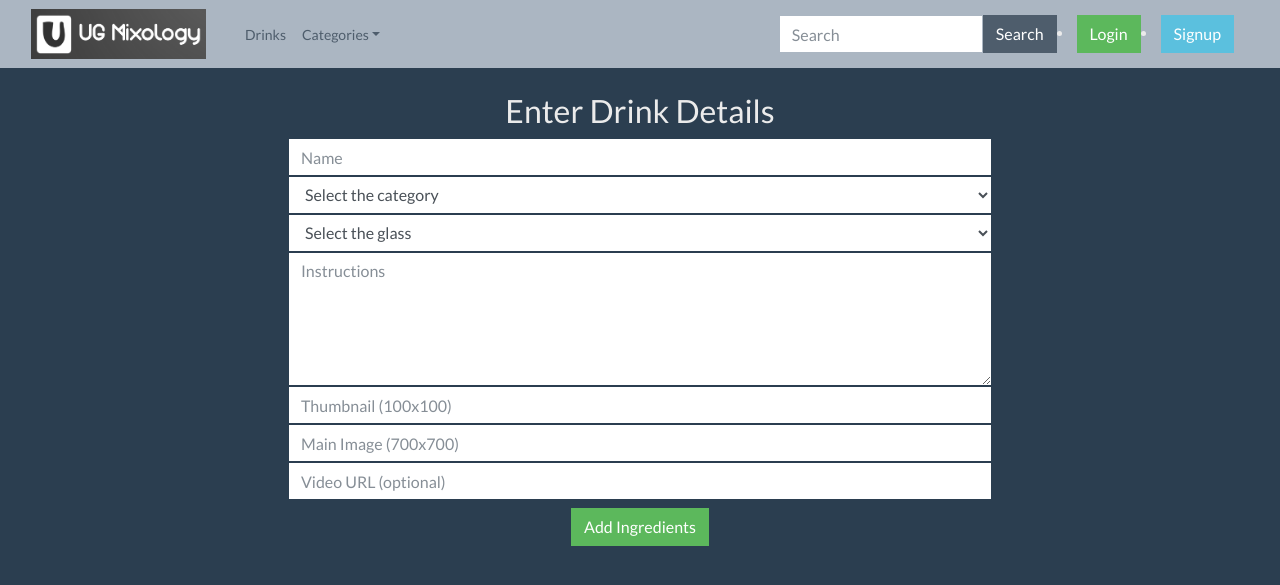
After one commit to Brinzkii/Capstone-Project, a Flask app: page /drinks/add in a window 1280 px wide. The commit adds this page. Shown: the top 585 px of the page. Run offline with Flask 3, Linux system fonts and the light colour scheme; some libraries are stand-ins or nearby versions.

Commit message:
add functionality for adding drinks to db - WIP

```diff
--- a/app.py
+++ b/app.py
@@ -12,8 +12,15 @@ from models import (
     Category,
     Favorite,
     Comment,
+    DrinkPost,
 )
-from forms import SignupForm, LoginForm, SearchForm
+from forms import (
+    SignupForm,
+    LoginForm,
+    SearchForm,
+    DrinkForm,
+    IngredientsForm,
+)
 
 app = Flask(__name__)
 
@@ -177,6 +184,42 @@ def show_user_profile(user_id):
     return render_template("profile.html", user=user, favorites=favorites)
 
 
+@app.route("/favorite/add/<int:drink_id>")
+def add_favorite(drink_id):
+    """Add user favorite to database"""
+
+    if g.user:
+        f = Favorite(user_id=g.user.id, drink_id=drink_id)
+
+        db.session.add(f)
+        db.session.commit()
+
+        flash("Drink successfully added to favorites!", "success")
+        return redirect(f"/profile/{g.user.id}")
+    else:
+        flash("You must be logged in to add favorites!", "danger")
+        return redirect("/")
+
+
+@app.route("/favorite/delete/<int:drink_id>")
+def delete_favorite(drink_id):
+    """Delete user favorite from database"""
+
+    if g.user:
+        f = Favorite.query.filter(
+            Favorite.user_id == g.user.id, Favorite.drink_id == drink_id
+        ).first()
+
+        db.session.delete(f)
+        db.session.commit()
+
+        flash("Drink successfully deleted from favorites", "warning")
+        return redirect(f"/profile/{g.user.id}")
+    else:
+        flash("You must be logged in to add favorites!", "danger")
+        return redirect("/")
+
+
 #################################### Drink Routes ####################################
 
 
@@ -187,6 +230,83 @@ def show_drinks():
     drinks = Drink.query.order_by(Drink.name).all()
 
     return render_template("drinks.html", drinks=drinks, title="All Drinks")
+
+
+@app.route("/drinks/add", methods=["GET", "POST"])
+def add_drink():
+    """Add user drink to database"""
+
+    form = DrinkForm()
+
+    form.category_id.choices = [
+        (c.id, c.name) for c in Category.query.order_by(Category.name).all()
+    ]
+    form.category_id.choices.insert(0, (None, "Select the category"))
+    form.glass_id.choices = [
+        (g.id, g.name) for g in Glass.query.order_by(Glass.name).all()
+    ]
+    form.glass_id.choices.insert(0, (None, "Select the glass"))
+    # iform.ingredient.choices = [
+    #     (i.id, i.name) for i in Ingredient.query.order_by(Ingredient.name).all()
+    # ]
+    # iform.ingredient.choices.insert(0, (None, "Select ingredient"))
+
+    if form.validate_on_submit():
+        if form.category_id.data != None and form.glass_id.data != None:
+            # Create drink from form and add to db
+            d = Drink(
+                name=form.name.data,
+                category_id=form.category_id.data,
+                glass_id=form.glass_id.data,
+                instructions=form.instructions.data,
+                thumbnail=form.thumbnail.data,
+                main_img=form.main_img.data,
+                video=form.video.data,
+            )
+
+            db.session.add(d)
+
+            flash(
+                "Please enter the drink ingredients and their measurements to complete the process.",
+                "info",
+            )
+            return redirect("/ingredients/add")
+            # Create drink post tying drink to author and add to db
+            dp = DrinkPost(user_id=g.user.id, drink_id=d.id)
+
+            db.session.add(dp)
+            db.session.commit()
+
+            flash(
+                f"{{d.name}} has now been added, thanks for your contribution {g.user.username}!",
+                "success",
+            )
+            return redirect(f"/{d.id}")
+        else:
+            flash(
+                "A category and glass must be selected before adding a drink!",
+                "warning",
+            )
+            return redirect("/drinks/add")
+    else:
+        return render_template("add-drink.html", form=form)
+
+
+@app.route("/ingredients/add", methods=["GET", "POST"])
+def add_ingredients():
+    """Add ingredients and measurements to go with new drink (max 15 ingredient-measurement pairs)"""
+
+    form = IngredientsForm()
+    for field in form:
+        field.choices = [
+            (i.id, i.name) for i in Ingredient.query.order_by(Ingredient.name).all()
+        ]
+        field.choices[0] = (None, "Select an ingredient")
+
+    if form.validate_on_submit():
+        print("success")
+    else:
+        return render_template("add-ingredients.html", form=form)
 
 
 @app.route("/<int:drink_id>")
@@ -261,39 +381,3 @@ def get_search_results(q):
             results.append(drink)
 
     return results
-
-
-@app.route("/favorite/add/<int:drink_id>")
-def add_favorite(drink_id):
-    """Add user favorite to database"""
-
-    if g.user:
-        f = Favorite(user_id=g.user.id, drink_id=drink_id)
-
-        db.session.add(f)
-        db.session.commit()
-
-        flash("Drink successfully added to favorites!", "success")
-        return redirect(f"/profile/{g.user.id}")
-    else:
-        flash("You must be logged in to add favorites!", "danger")
-        return redirect("/")
-
-
-@app.route("/favorite/delete/<int:drink_id>")
-def delete_favorite(drink_id):
-    """Delete user favorite from database"""
-
-    if g.user:
-        f = Favorite.query.filter(
-            Favorite.user_id == g.user.id, Favorite.drink_id == drink_id
-        ).first()
-
-        db.session.delete(f)
-        db.session.commit()
-
-        flash("Drink successfully deleted from favorites", "warning")
-        return redirect(f"/profile/{g.user.id}")
-    else:
-        flash("You must be logged in to add favorites!", "danger")
-        return redirect("/")
--- a/forms.py
+++ b/forms.py
@@ -1,25 +1,81 @@
+# from app import app
+from models import db, Ingredient
+from flask import Flask
 from flask_wtf import FlaskForm
-from wtforms import StringField, PasswordField, TextAreaField
+from wtforms import (
+    StringField,
+    PasswordField,
+    TextAreaField,
+    SelectField,
+    FieldList,
+    FormField,
+)
 from wtforms.validators import DataRequired, Email, Length
 
 
 class SignupForm(FlaskForm):
     """Form for signing up new user"""
 
-    username = StringField('Username', validators=[DataRequired()])
-    password = PasswordField('Password (6 char min)',
-                             validators=[Length(min=6)])
-    profile_img = StringField('Profile Image (optional)')
+    username = StringField("Username", validators=[DataRequired()])
+    password = PasswordField("Password (6 char min)", validators=[Length(min=6)])
+    profile_img = StringField("Profile Image (optional)")
 
 
 class LoginForm(FlaskForm):
     """Form for logging in existing user"""
 
-    username = StringField('Username', validators=[DataRequired()])
-    password = PasswordField('Password', validators=[Length(min=6)])
+    username = StringField("Username", validators=[DataRequired()])
+    password = PasswordField("Password", validators=[Length(min=6)])
 
 
 class SearchForm(FlaskForm):
     """Form for searching database"""
 
-    search = StringField('Search')
+    search = StringField("Search")
+
+
+class DrinkForm(FlaskForm):
+    """Form for adding drink to database"""
+
+    name = StringField("Name", validators=[DataRequired()])
+    category_id = SelectField("Category", validators=[DataRequired()])
+    glass_id = SelectField("Glass", validators=[DataRequired()])
+    instructions = TextAreaField("Instructions", validators=[DataRequired()])
+    thumbnail = StringField("Thumbnail (100x100)", validators=[DataRequired()])
+    main_img = StringField("Main Image (700x700)", validators=[DataRequired()])
+    video = StringField("Video URL (optional)")
+
+
+class IngredientsForm(FlaskForm):
+    """Form for allowing selection of multiple ingredients"""
+
+    ingredient1 = SelectField("Ingredient")
+    measurement1 = StringField("Measurement", validators=[DataRequired()])
+    ingredient2 = SelectField("Ingredient")
+    measurement2 = StringField("Measurement", validators=[DataRequired()])
+    ingredient3 = SelectField("Ingredient")
+    measurement3 = StringField("Measurement", validators=[DataRequired()])
+    ingredient4 = SelectField("Ingredient")
+    measurement4 = StringField("Measurement", validators=[DataRequired()])
+    ingredient5 = SelectField("Ingredient")
+    measurement5 = StringField("Measurement", validators=[DataRequired()])
+    ingredient6 = SelectField("Ingredient")
+    measurement6 = StringField("Measurement", validators=[DataRequired()])
+    ingredient7 = SelectField("Ingredient")
+    measurement7 = StringField("Measurement", validators=[DataRequired()])
+    ingredient8 = SelectField("Ingredient")
+    measurement8 = StringField("Measurement", validators=[DataRequired()])
+    ingredient9 = SelectField("Ingredient")
+    measurement9 = StringField("Measurement", validators=[DataRequired()])
+    ingredient10 = SelectField("Ingredient")
+    measurement10 = StringField("Measurement", validators=[DataRequired()])
+    ingredient11 = SelectField("Ingredient")
+    measurement11 = StringField("Measurement", validators=[DataRequired()])
+    ingredient12 = SelectField("Ingredient")
+    measurement12 = StringField("Measurement", validators=[DataRequired()])
+    ingredient13 = SelectField("Ingredient")
+    measurement13 = StringField("Measurement", validators=[DataRequired()])
+    ingredient14 = SelectField("Ingredient")
+    measurement14 = StringField("Measurement", validators=[DataRequired()])
+    ingredient15 = SelectField("Ingredient")
+    measurement15 = StringField("Measurement", validators=[DataRequired()])
--- /dev/null
+++ b/static/script.js
@@ -0,0 +1,39 @@
+function hide_extra_ingredient_fields() {
+	for (let i = 2; i <= 15; i++) {
+		$(`#ingredient${i}`).hide();
+		$(`#measurement${i}`).hide();
+	}
+}
+
+hide_extra_ingredient_fields();
+
+function add_ingredient_fields() {
+	let bottom = $('input.ing-form:visible').last();
+	let del_btn = $('<i></i>');
+	del_btn.addClass('bi bi-dash-circle');
+
+	bottom.next().show();
+	bottom.next().next().show();
+
+	del_btn.insertAfter(bottom);
+
+	hide_if_no_more();
+}
+
+function remove_ingredient_fields(btn) {
+	btn.next().hide();
+	btn.next().next().hide();
+}
+
+function hide_if_no_more() {
+	if ($('.ing-form:hidden').length === 0) {
+		$('.bi-plus-lg').hide();
+	}
+}
+
+$('.bi-plus-lg').on('click', add_ingredient_fields);
+
+$('.bi-dash-circle').on('click', function (e) {
+	remove_ingredient_fields(e.target);
+	console.log('clicked');
+});
--- a/static/style.css
+++ b/static/style.css
@@ -3,11 +3,20 @@
     height: 50px;
 }
 
-i.bi {
+i.bi-heart {
     font-size: 1.75rem;
     color:red;
+}
+
+i.bi-plus-lg {
+    font-size: 1.75rem;
+    color: #abb6c2;
 }
 
 i:hover {
     cursor: pointer;
 }
+
+.title-und {
+    text-decoration: underline;
+}
--- /dev/null
+++ b/templates/add-drink.html
@@ -0,0 +1,19 @@
+{% extends 'base.html' %} {% block content %}
+
+<div class="row justify-content-md-center text-center mt-4">
+	<div class="col-md-9 col-lg-7">
+		<h2 class="mb-2">Enter Drink Details</h2>
+		<form method="POST" id="add_drink_form">
+			<div class="col-12">
+				{{ form.hidden_tag() }} {% for field in form if field.widget.input_type != 'hidden' %} {% for error in
+				field.errors %}
+				<span class="text-danger">{{ error }}</span>
+				{% endfor %} {{ field(placeholder=field.label.text, class="form-control", rows='5') }} {% endfor %}
+			</div>
+
+			<button class="btn btn-success mt-2">Add Ingredients</button>
+		</form>
+	</div>
+</div>
+
+{% endblock %}
--- a/templates/base.html
+++ b/templates/base.html
@@ -102,5 +102,11 @@
 			integrity="sha384-HwwvtgBNo3bZJJLYd8oVXjrBZt8cqVSpeBNS5n7C8IVInixGAoxmnlMuBnhbgrkm"
 			crossorigin="anonymous"
 		></script>
+		<script
+			src="https://code.jquery.com/jquery-3.7.0.slim.js"
+			integrity="sha256-7GO+jepT9gJe9LB4XFf8snVOjX3iYNb0FHYr5LI1N5c="
+			crossorigin="anonymous"
+		></script>
+		<script src="/static/script.js"></script>
 	</body>
 </html>
--- a/templates/drinks.html
+++ b/templates/drinks.html
@@ -1,6 +1,11 @@
 {% extends 'base.html' %} {% block content %}
 
 <h2 class="text-center mt-2">{{title}}</h2>
+
+<h5 class="text-center mt-2">
+	Are we missing your favorite drink? Do everybody a favor and add it!&emsp;--->&emsp;
+	<a href="/drinks/add" class="btn btn-primary">Get Started</a>
+</h5>
 
 <div class="container-fluid d-flex flex-wrap justify-content-around" style="width: 100%">
 	{% for drink in drinks %}
```
Also changed, not shown: models.py (+18 -2 lines), templates/add-ingredients.html (added, +18 -0 lines), templates/drink-details.html (+15 -17 lines), templates/login.html (+4 -8 lines), templates/signup.html (+4 -8 lines).
